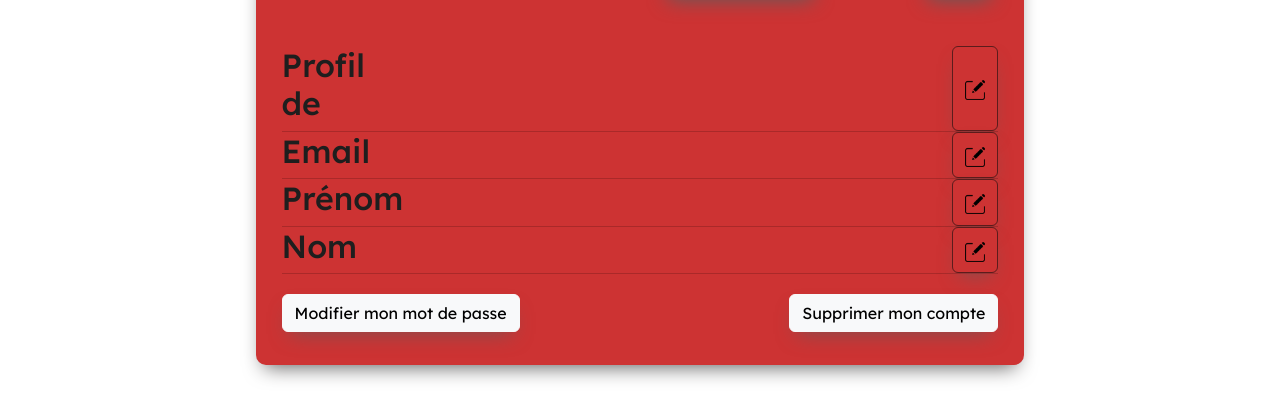
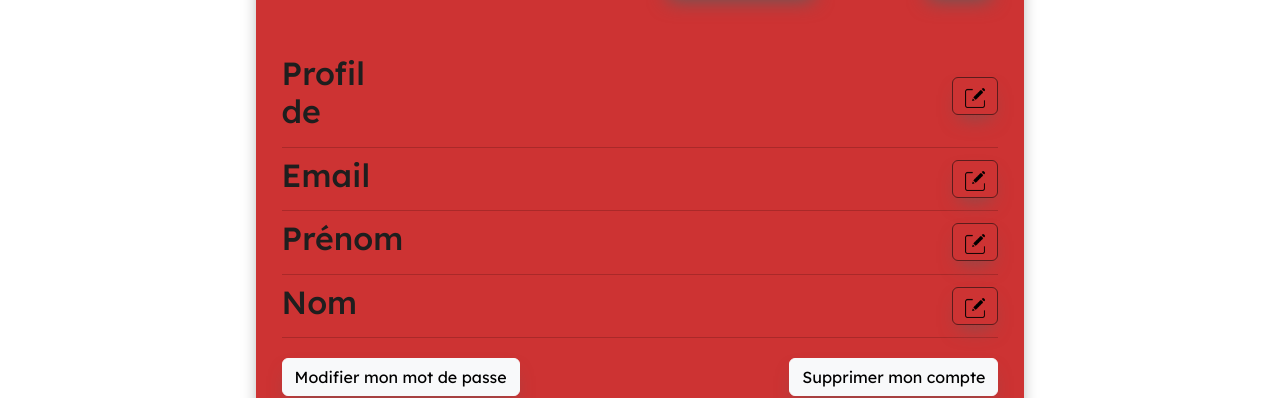
Before and after one commit to MarionGtr/mgalerie_front, a React (Vite) app: page /user in a window 1280 px wide. Shown: the part 228-626 px from the top of the page. Built offline with nearby package versions, Linux system fonts and the light colour scheme; no server answers; sample sign-in values are in the browser's storage; a web font is replaced by a local one.

Commit message:
modif input

```diff
--- a/src/Pages/ProfilPage.jsx
+++ b/src/Pages/ProfilPage.jsx
@@ -53,7 +53,6 @@ const ProfilPage = () => {
     };
 
     const handleUnlike = (artworkId) => {
-        // Met à jour l'état likedArtworks pour retirer l'œuvre instantanément
         setLikedArtworks((prev) => prev.filter((artwork) => artwork.id_artwork !== artworkId));
     };
 
@@ -100,7 +99,7 @@ const ProfilPage = () => {
                                 key={artwork.id_artwork}
                                 artwork={artwork}
                                 onClick={() => navigate("/artworkByID/" + artwork.id_artwork)}
-                                onUnlike={handleUnlike} // On passe la fonction au composant
+                                onUnlike={handleUnlike}
                             />
                         ))}
                     </div>
--- a/src/Pages/UserPage.jsx
+++ b/src/Pages/UserPage.jsx
@@ -87,16 +87,19 @@ const UserPage = () => {
                 <div className="ligne-moncompte">
                     <div className="user-libelle"><h2>Profil de</h2></div>
                     {usernameUpdate ? (
-                        <>
-                            {/* tempUser stock la valeur dans l'input sans toucher user */}
-                            <input type="text" name="username" value={tempUser.username || ""} onChange={handleChange} />
+                        <div className="edit-container">
+                            <input
+                                type="text"
+                                name="username"
+                                value={tempUser.username || ""}
+                                onChange={handleChange}
+                            />
                             <Button variant="danger" onClick={() => handleCancel(setUsernameUpdate)}>Annuler</Button>
                             <Button variant="light" onClick={handleSubmit}>Valider</Button>
-                        </>
+                        </div>
                     ) : (
                         <>
                             <h2>{user.username}</h2>
-                            {/* remplie tempUser avec les valeurs actuelles avant d'ouvrir l'input */}
                             <Button variant="light" onClick={() => { setUsernameUpdate(true); setTempUser(user); }}>
                                 <img src="src/assets/logos/editer.png" alt="modify" />
                             </Button>
--- a/src/index.css
+++ b/src/index.css
@@ -565,14 +565,19 @@ body {
 
 .ligne-moncompte {
     display: flex;
-    flex-direction: row;
+    align-items: center;
     justify-content: space-between;
-    padding: 0;
+    padding: 0.5rem 0;
     border-bottom: #8f22228c 1px solid;
-    font-family: "Lexend", serif;
-    font-optical-sizing: auto;
-    font-weight: 200;
+}
 
+.ligne-moncompte input {
+    flex-grow: 1;
+    padding: 0.3rem 0.5rem;
+    font-size: 1rem;
+    border: 1px solid #ced4da;
+    border-radius: 0.25rem;
+    margin-right: 0.5rem;
 }
 
 .ligne-moncompte h2 {
@@ -589,9 +594,16 @@ body {
     box-shadow: 0 10px 20px -8px rgba(95, 93, 93, 0.671) !important;
     background-color: #cd3333 !important;
     border-color: #5c1c1c !important;
+    margin-left: 0.5rem;
     /* padding:0.4vw !important; */
 }
 
+.edit-container {
+    display: flex;
+    align-items: center;
+    gap: 0.5rem;
+    width: 70%;
+}
 .user-api {
     color: #ffffff;
     display: flex;
```
